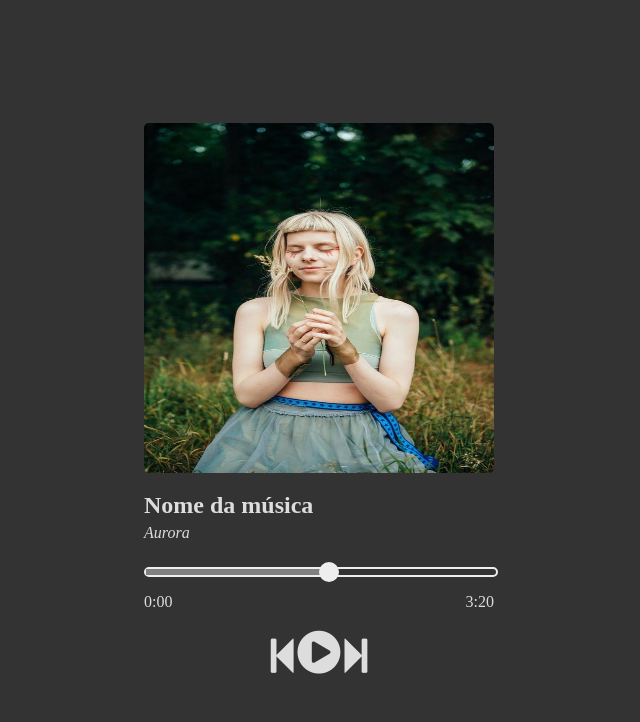
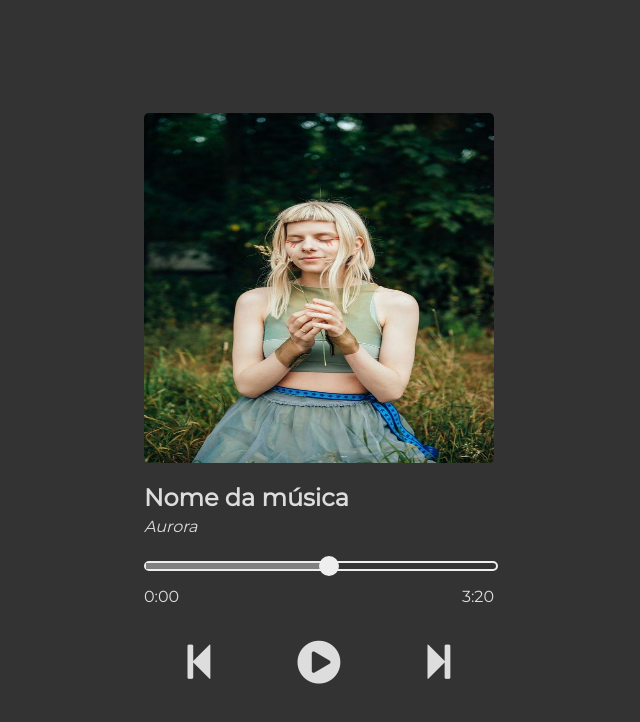
Before and after one commit to Gabrielhas2001/Reprodutor-Musical, a plain HTML site: page index.html in a window 1280 px wide. Shown: the whole page, without its empty margins (321-961 px from the left). Drawn offline with Linux system fonts and the light colour scheme.

Commit message:
Update style.css

```diff
--- a/style.css
+++ b/style.css
@@ -1,3 +1,5 @@
+@import url('https://fonts.googleapis.com/css2?family=Montserrat&family=Open+Sans:wght@300;400;500&display=swap');
+
 body, html {
     margin: 0;
     padding: 0;
@@ -8,6 +10,7 @@ body, html {
     height: 100vh;
     background-color: #333;
     color: #ddd;
+    font-family: 'Montserrat', sans-serif;
 }
 
 img {
@@ -59,15 +62,27 @@ progress {
     justify-content: space-between;
 }
 
+.player {
+    width: 350px;
+    display: flex;
+    justify-content: space-around;
+    align-items: center;
+    margin-top: 15px;
+
+}
+
 .botao-play {
     font-size: 50px;
+    cursor: pointer;
 }
 
 .botao-pause {
     font-size: 50px;
     display: none;
+    cursor: pointer;
 }
 
 .setas {
     font-size: 40px;
+    cursor: pointer;
 }
```
